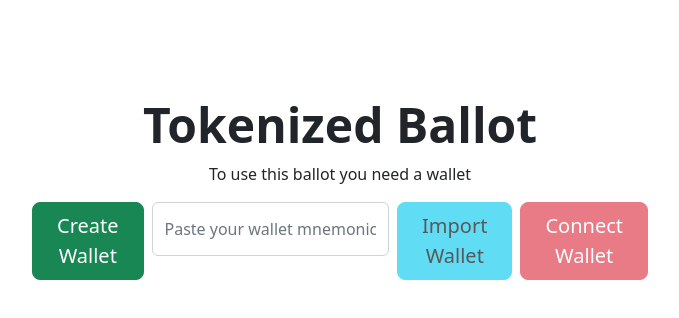
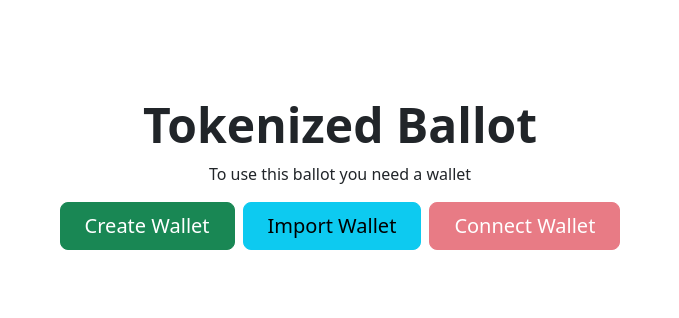
Before and after one commit to lodygens/20221124, an Angular app in the folder frontend/myapp/: page / in a window 1280 px wide. Shown: the top 318 px of the page, without its empty margins (300-979 px from the left). Built offline with nearby package versions, Linux system fonts and the light colour scheme; no server answers.

Commit message:
import wallet works

```diff
--- a/frontend/myapp/src/app/app.component.html
+++ b/frontend/myapp/src/app/app.component.html
@@ -10,13 +10,9 @@
       >
           Create Wallet
       </button>
-      <input
-        #walletMnemonic
-        class="form-control mb-4"
-        type="text"
-        placeholder="Paste your wallet mnemonic here " />
+
       <button
-        type="button" disabled
+        type="button"
         class="btn btn-info btn-lg px-4 gap-3"
         (click)="importWallet();"
       >
--- a/frontend/myapp/src/app/app.component.ts
+++ b/frontend/myapp/src/app/app.component.ts
@@ -1,6 +1,7 @@
 import { HttpClient } from '@angular/common/http';
 import { Component } from '@angular/core';
 import { ethers, Wallet } from 'ethers';
+import { inherits } from 'util';
 import { threadId } from 'worker_threads';
 import tokenJson from '../assets/MyToken.json'
 import {environment} from "../environments/environment";
@@ -23,19 +24,18 @@ export class AppComponent {
 
   constructor (private http:HttpClient) {
     this.provider = new ethers.providers.AlchemyProvider("goerli", environment.ALCHEMY_API_KEY);
+    console.log(this.provider);
   }
 
-  createWallet() {
+  /**
+   * This initializes the this.wallet and connects it to the token contract
+   */
+  init() {
 
-    this.http.get<{result:string}>("http://localhost:3000/tokenaddress")
-      .subscribe((answer) => {
-
-        this.tokenContractAddr = answer.result;
-
-        if(this.tokenContractAddr) {
-          this.wallet = ethers.Wallet.createRandom()
-          .connect(this.provider);
-
+    if(!this.tokenContractAddr)
+      throw new Error("Token Contract address unkwown")
+    if(!this.wallet)
+      throw new Error("Wallet unknown")
 
     this.tokenContract = new ethers.Contract(this.tokenContractAddr,
       tokenJson.abi,
@@ -44,21 +44,46 @@ export class AppComponent {
     this.wallet.getBalance().then((balanceBN:ethers.BigNumberish) => {
       this.etherBalance = parseFloat(ethers.utils.formatEther(balanceBN));
     });
+
     this.tokenContract["balanceOf"](this.wallet.address)
      .then((tokenBN:ethers.BigNumberish) => {
         this.tokenBalance = parseFloat(ethers.utils.formatEther(tokenBN));
       })
+
     this.tokenContract["getVotes"](this.wallet.address)
       .then((voteBN:ethers.BigNumberish) => {
         this.votePower = parseFloat(ethers.utils.formatEther(voteBN));
       })
   }
+
+  /**
+   * This creates a new random wallet
+   */
+  createWallet() {
+
+    this.http.get<{result:string}>("http://localhost:3000/tokenaddress")
+      .subscribe((answer) => {
+
+        this.tokenContractAddr = answer.result;
+        this.wallet = ethers.Wallet.createRandom().connect(this.provider);
+        this.init()
+
       })
 
   }
 
+  /**
+   * This imports a wallet from environment.PRIVATE_KEY
+   */
+
   importWallet() {
+    this.http.get<{result:string}>("http://localhost:3000/tokenaddress")
+      .subscribe((answer) => {
 
+        this.tokenContractAddr = answer.result;
+        this.wallet = new Wallet(environment.PRIVATE_KEY).connect(this.provider);
+        this.init();
+      })
   }
 
   claimTokens()  {
```
Lines whose indentation alone changed are shown as unchanged.
